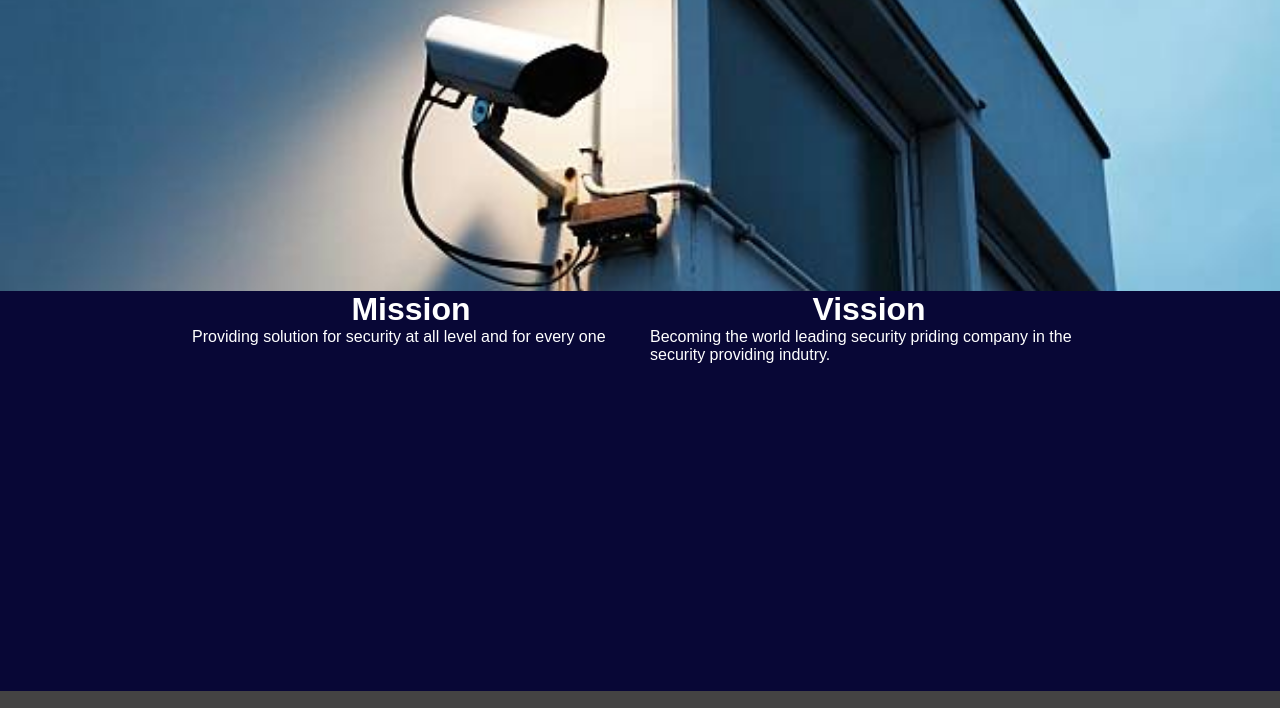
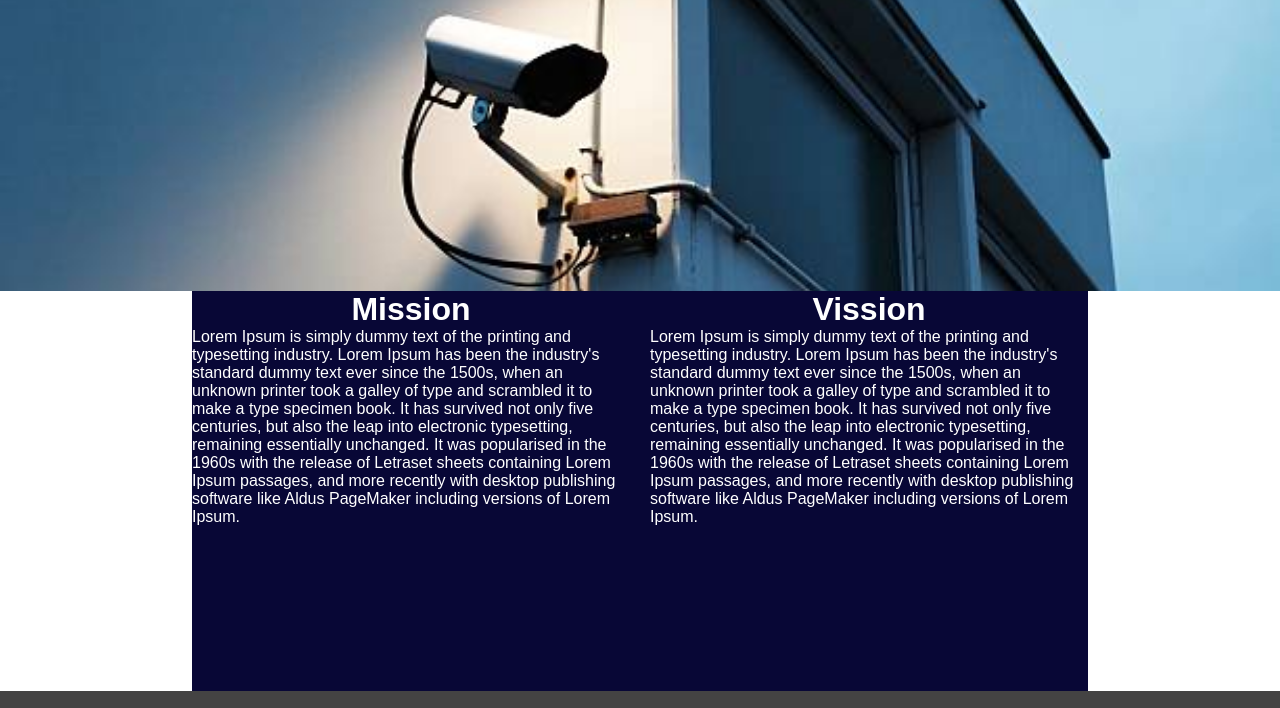
Before and after one commit to Martosky/mctinoivorytech, a plain HTML site: page index.html in a window 1280 px wide. Shown: the part 1254-1962 px from the top of the page. Drawn offline with Linux system fonts and the light colour scheme.

Commit message:
modified some html content and added some styling

```diff
--- a/index.html
+++ b/index.html
@@ -101,11 +101,29 @@
            <div class="third-section--content-body">
               <div class="third--content">
                 <h1>Mission</h1>
-                <p>Providing solution for security at all level and for every one</p>
+                <p>Lorem Ipsum is simply dummy text of the printing and
+                   typesetting industry. Lorem Ipsum has been the industry's
+                   standard dummy text ever since the 1500s, when an unknown
+                   printer took a galley of type and scrambled it to make a type
+                   specimen book. It has survived not only five centuries, but also
+                   the leap into electronic typesetting, remaining essentially unchanged.
+                    It was popularised in the 1960s with the release
+                     of Letraset sheets containing Lorem Ipsum passages,
+                  and more recently with desktop publishing software like
+                  Aldus PageMaker including versions of Lorem Ipsum.</p>
               </div>
               <div class="third--content">
                 <h1>Vission</h1>
-                <p>Becoming the world leading security priding company in the security providing indutry.</p>
+                <p>Lorem Ipsum is simply dummy text of the printing and
+                  typesetting industry. Lorem Ipsum has been the industry's
+                  standard dummy text ever since the 1500s, when an unknown
+                  printer took a galley of type and scrambled it to make a type
+                  specimen book. It has survived not only five centuries, but also
+                  the leap into electronic typesetting, remaining essentially unchanged.
+                   It was popularised in the 1960s with the release
+                    of Letraset sheets containing Lorem Ipsum passages,
+                 and more recently with desktop publishing software like
+                 Aldus PageMaker including versions of Lorem Ipsum.</p>
               </div>
            </div>
       </div>
--- a/style.css
+++ b/style.css
@@ -205,14 +205,15 @@ body {font-family: Arial, Helvetica, sans-serif;}
   margin: 0;
   height: 400px;
   padding: 0;
-  background-color: rgb(8, 7, 54);
+  background-color: white;
 }
 
 .third-section--content-body{
   width: 70%;
+  height: 400px;
   margin: 0 auto;
+  background-color: rgb(8, 7, 54);
   color: white;
-  border-radius: 10px;
   display: flex;
   flex-direction: row;
   justify-content: space-between;
```
Also changed, not shown: products.html (+1 -4 lines).
